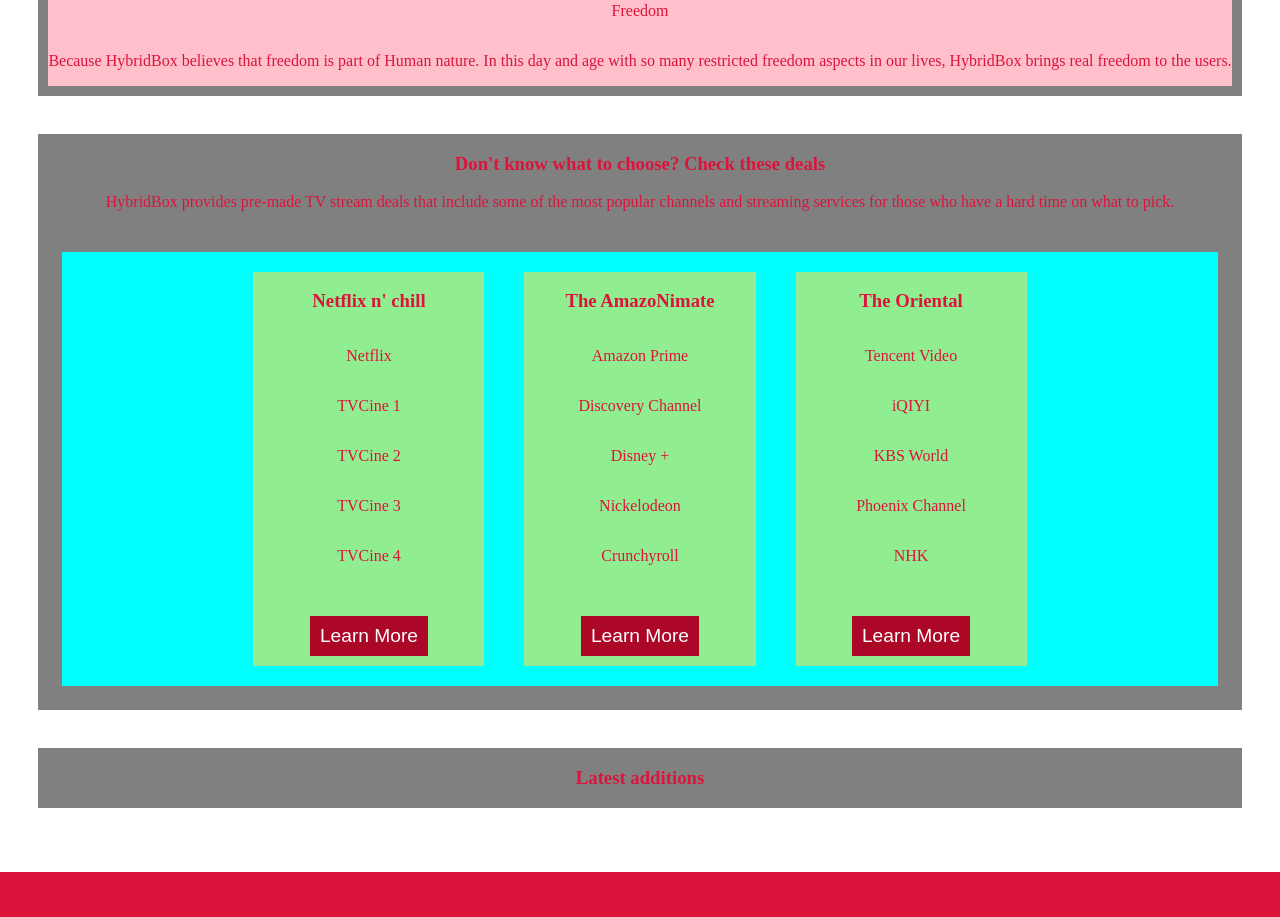
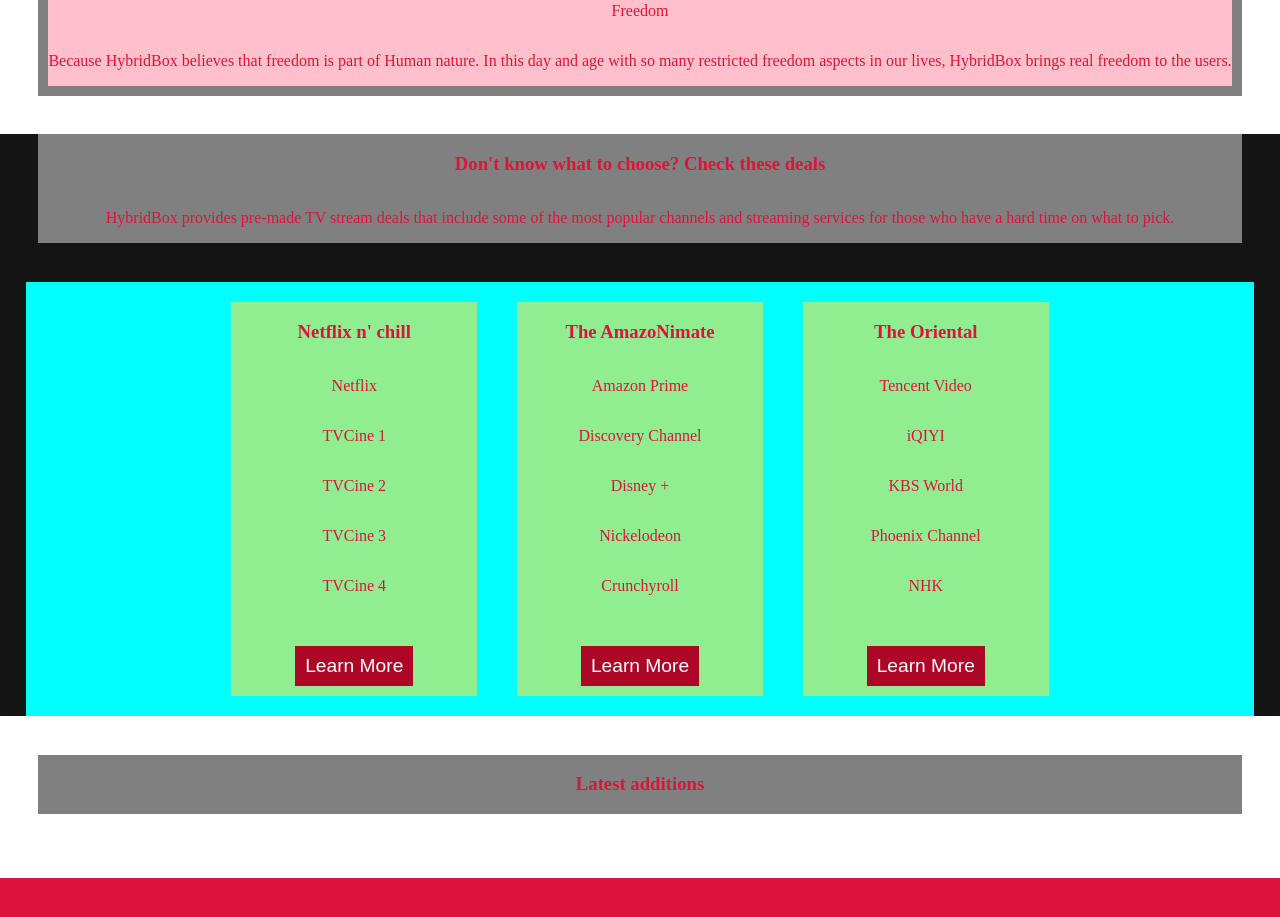
Before and after one commit to Fabio-FG/HybridBox-client, a React (Create React App) app: page / in a window 1280 px wide. Shown: the part 1520-2437 px from the top of the page. Built offline with nearby package versions, Linux system fonts and the light colour scheme; no server answers; a web font is replaced by a local one.

Commit message:
change homepage style - work in progress

```diff
--- a/src/pages/HomePage/HomePage.css
+++ b/src/pages/HomePage/HomePage.css
@@ -31,6 +31,11 @@
   display: flex;
   flex-direction: column;
   margin: 3%;
+}
+
+.bg-wrapper{
+  background-color: rgb(20, 20, 20);
+  width: 100%;
 }
 
 .deals-container {
--- a/src/pages/HomePage/HomePage.js
+++ b/src/pages/HomePage/HomePage.js
@@ -53,8 +53,10 @@
           </p>
         </div>
       </div>
+
+
+      <div className="bg-wrapper">
       <div className="box">
-      <div className="bg-wrapper">
 
         <h3>Don't know what to choose? Check these deals</h3>
         <p>
```
